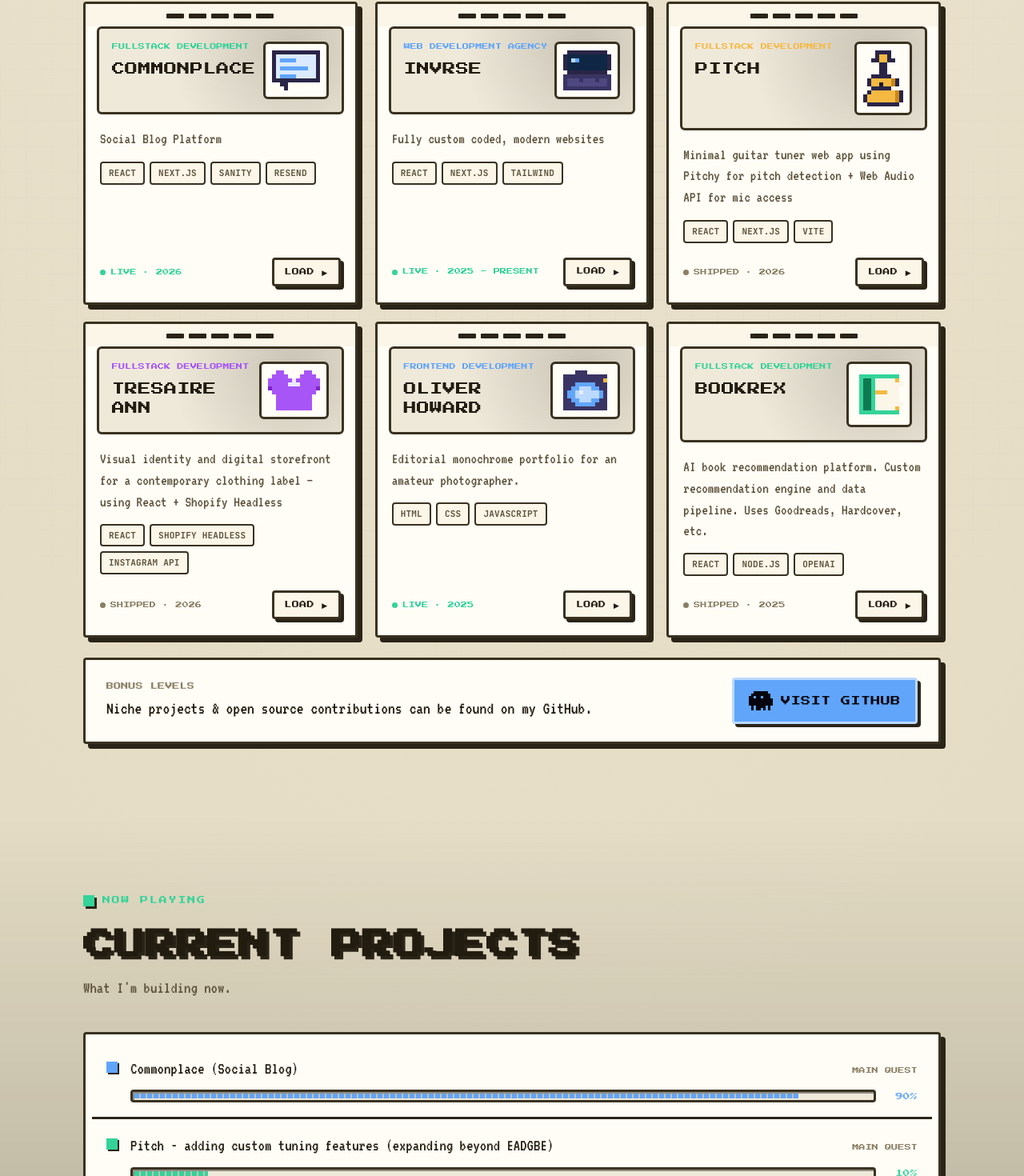
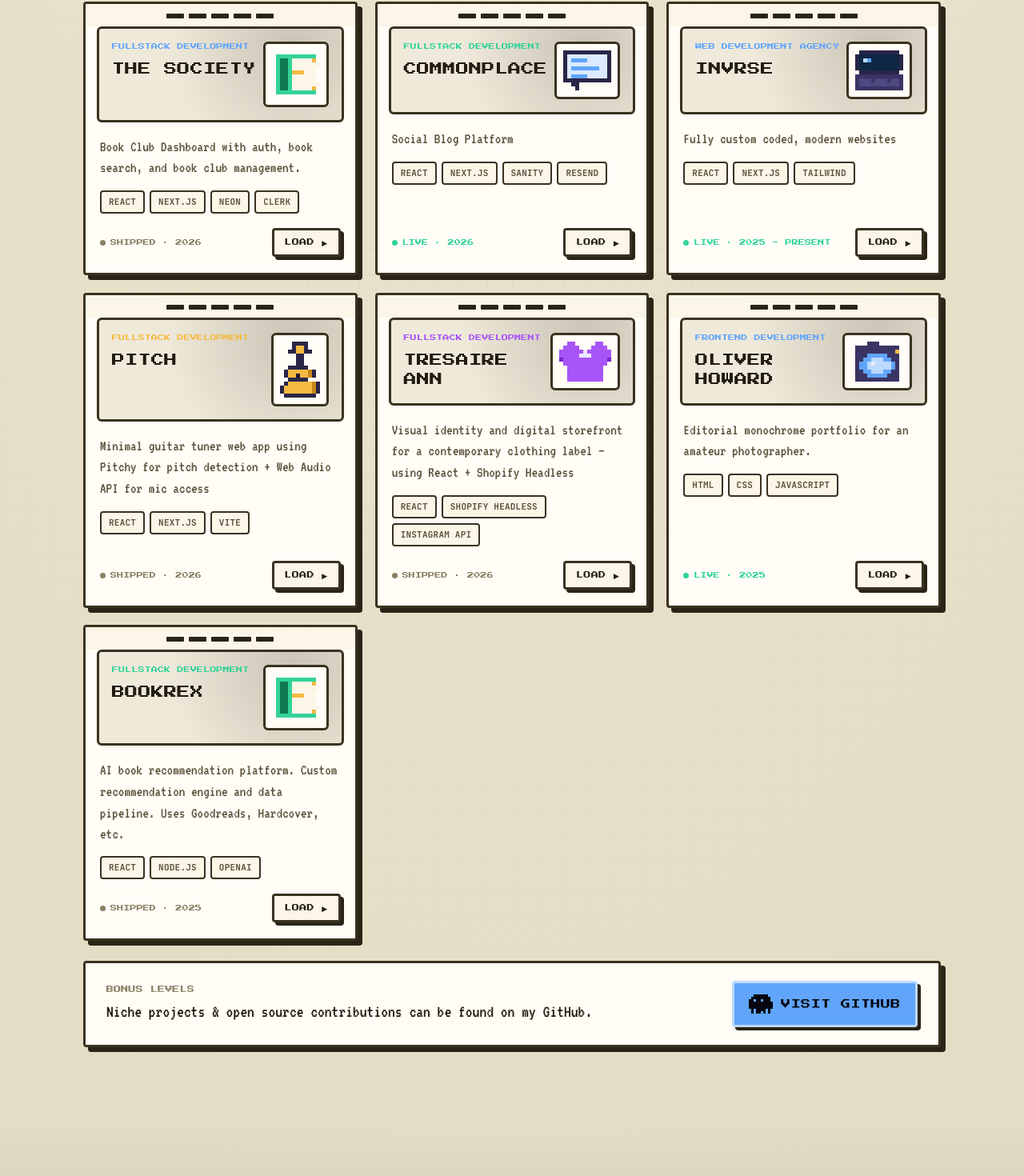
Before and after one commit to oliver-howard/portfolio, a React (Vite) app: page / in a window 1280 px wide. Shown: the part 3241-4711 px from the top of the page at 80% size. Built offline with nearby package versions, Linux system fonts and the light colour scheme.

Commit message:
chore(Projects): add new project "The Society" to list

```diff
--- a/src/components/NowPlaying.tsx
+++ b/src/components/NowPlaying.tsx
@@ -10,8 +10,7 @@ interface Quest {
 
 // TODO: update current projects
 const QUESTS: Quest[] = [
-  { t: "Commonplace (Social Blog)", d: "Main quest", pct: 90, c: "var(--chip)" },
-  { t: "Pitch - adding custom tuning features (expanding beyond EADGBE)", d: "Main quest", pct: 10, c: "var(--xp)" },
+  { t: "Book Club Dashboard", d: "Main quest", pct: 100, c: "var(--chip)" },
 ];
 
 export function NowPlaying() {
--- a/src/components/Projects.tsx
+++ b/src/components/Projects.tsx
@@ -17,6 +17,17 @@ interface Cartridge {
 
 
 const CARTRIDGES: Cartridge[] = [
+  {
+    title: "The Society",
+    genre: "Fullstack Development",
+    emblem: "book",
+    year: "2026",
+    color: "var(--chip)",
+    body: "Book Club Dashboard with auth, book search, and book club management.",
+    stack: ["React", "Next.js", "Neon", "Clerk"],
+    status: "SHIPPED",
+    href: "https://society.oliver-howard.com",
+  },
     {
     title: "Commonplace",
     genre: "Fullstack Development",
```
